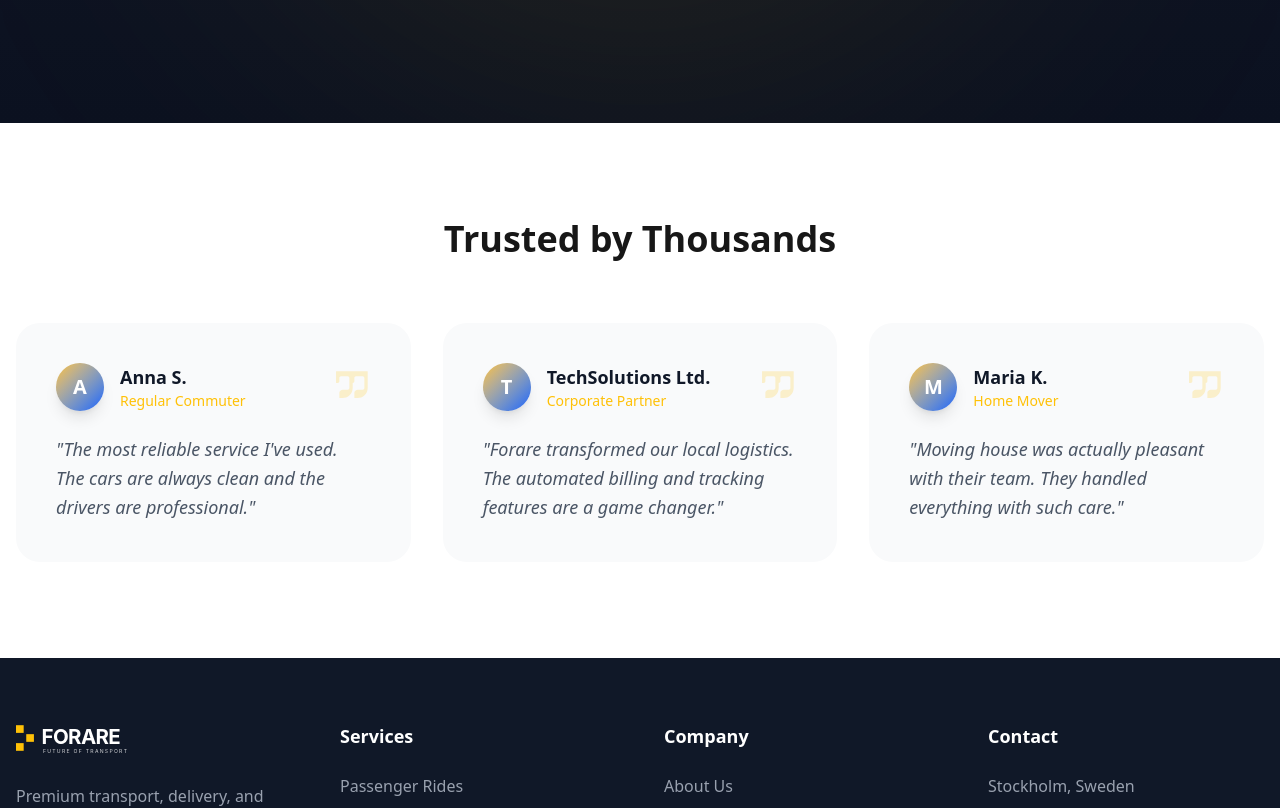
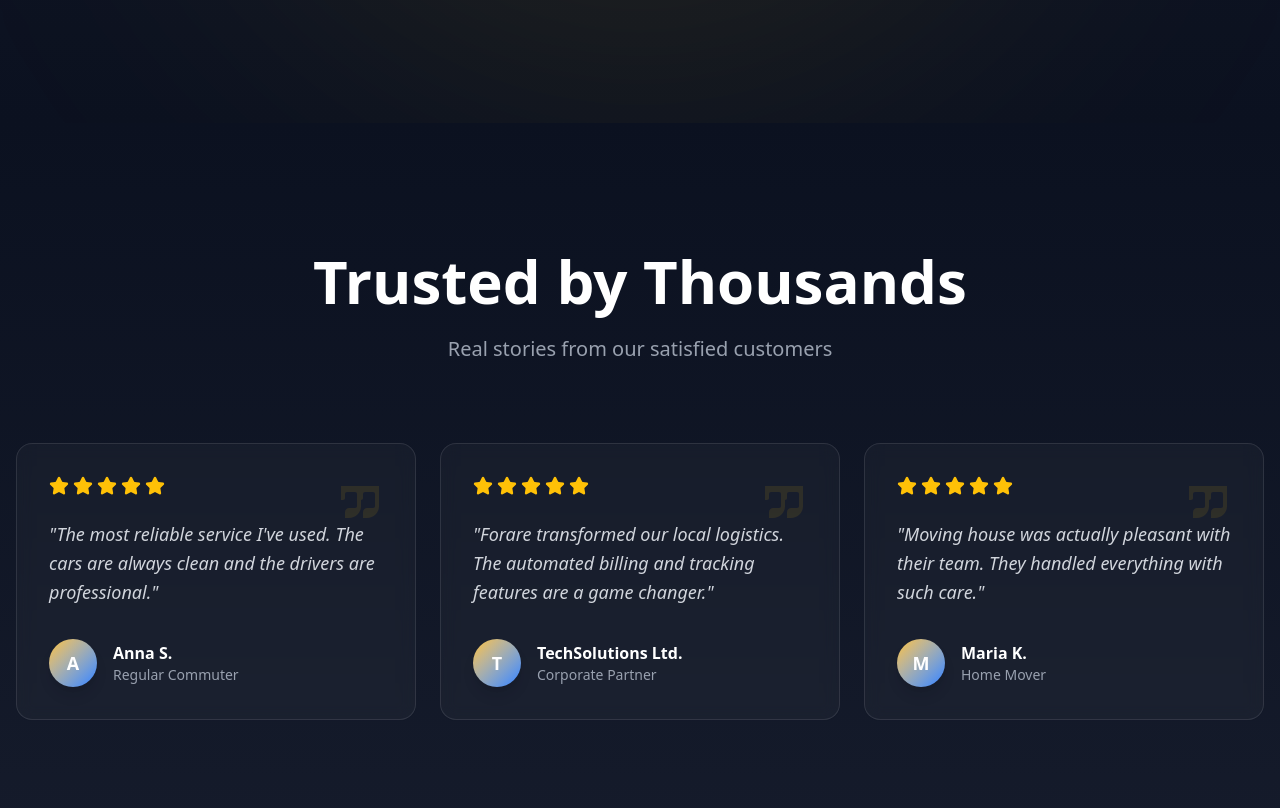
Before and after one commit to amjadjamshad99884-creator/Forare, a Next.js app: page / in a window 1280 px wide. Shown: the part 3420-4228 px from the top of the page. Built offline with nearby package versions, Linux system fonts and the light colour scheme; no server answers; the database is empty.

Commit message:
Update testimonials section with dark theme

```diff
--- a/src/app/page.tsx
+++ b/src/app/page.tsx
@@ -359,30 +359,52 @@
         </div>
       </section>
 
-      {/* Testimonials (Refined) */}
-      <section className="py-24 bg-white">
+      {/* Testimonials - Dark & Modern */}
+      <section className="py-32 bg-gradient-to-b from-[#0B1120] to-[#151B2B]">
         <div className="container mx-auto px-4">
-          <h2 className="text-4xl font-bold text-center mb-16">Trusted by Thousands</h2>
-          <div className="grid md:grid-cols-3 gap-8">
+          <FadeIn className="text-center mb-20">
+            <h2 className="text-5xl md:text-6xl font-bold text-white mb-6">Trusted by Thousands</h2>
+            <p className="text-xl text-gray-400">Real stories from our satisfied customers</p>
+          </FadeIn>
+
+          <div className="grid md:grid-cols-3 gap-6">
             {[
-              { name: "Anna S.", role: "Regular Commuter", text: "The most reliable service I've used. The cars are always clean and the drivers are professional." },
-              { name: "TechSolutions Ltd.", role: "Corporate Partner", text: "Forare transformed our local logistics. The automated billing and tracking features are a game changer." },
-              { name: "Maria K.", role: "Home Mover", text: "Moving house was actually pleasant with their team. They handled everything with such care." },
+              { name: "Anna S.", role: "Regular Commuter", text: "The most reliable service I've used. The cars are always clean and the drivers are professional.", rating: 5 },
+              { name: "TechSolutions Ltd.", role: "Corporate Partner", text: "Forare transformed our local logistics. The automated billing and tracking features are a game changer.", rating: 5 },
+              { name: "Maria K.", role: "Home Mover", text: "Moving house was actually pleasant with their team. They handled everything with such care.", rating: 5 },
             ].map((testimonial, index) => (
-              <FadeIn key={index} delay={index * 0.1} className="bg-gray-50 p-10 rounded-3xl relative">
-                <div className="absolute top-10 right-10 text-primary/20">
-                  <svg width="40" height="40" viewBox="0 0 24 24" fill="currentColor"><path d="M14.017 21L14.017 18C14.017 16.8954 14.9124 16 16.017 16H19.017C19.5693 16 20.017 15.5523 20.017 15V9C20.017 8.44772 19.5693 8 19.017 8H15.017C14.4647 8 14.017 8.44772 14.017 9V11C14.017 11.5523 13.5693 12 13.017 12H12.017V5H22.017V15C22.017 18.3137 19.3307 21 16.017 21H14.017ZM5.0166 21L5.0166 18C5.0166 16.8954 5.91203 16 7.0166 16H10.0166C10.5689 16 11.0166 15.5523 11.0166 15V9C11.0166 8.44772 10.5689 8 10.0166 8H6.0166C5.46432 8 5.0166 8.44772 5.0166 9V11C5.0166 11.5523 4.56889 12 4.0166 12H3.0166V5H13.0166V15C13.0166 18.3137 10.3303 21 7.0166 21H5.0166Z" /></svg>
-                </div>
-                <div className="flex items-center mb-6">
-                  <div className="w-12 h-12 bg-gradient-to-br from-primary to-blue-600 rounded-full flex items-center justify-center text-white font-bold text-xl mr-4 shadow-lg">
-                    {testimonial.name[0]}
+              <FadeIn key={index} delay={index * 0.1} className="group">
+                <div className="relative h-full bg-white/[0.03] backdrop-blur-sm border border-white/10 rounded-2xl p-8 hover:bg-white/[0.05] transition-all duration-500">
+                  {/* Quote icon */}
+                  <div className="absolute top-8 right-8 text-primary/10 group-hover:text-primary/20 transition-colors">
+                    <svg width="48" height="48" viewBox="0 0 24 24" fill="currentColor">
+                      <path d="M14.017 21L14.017 18C14.017 16.8954 14.9124 16 16.017 16H19.017C19.5693 16 20.017 15.5523 20.017 15V9C20.017 8.44772 19.5693 8 19.017 8H15.017C14.4647 8 14.017 8.44772 14.017 9V11C14.017 11.5523 13.5693 12 13.017 12H12.017V5H22.017V15C22.017 18.3137 19.3307 21 16.017 21H14.017ZM5.0166 21L5.0166 18C5.0166 16.8954 5.91203 16 7.0166 16H10.0166C10.5689 16 11.0166 15.5523 11.0166 15V9C11.0166 8.44772 10.5689 8 10.0166 8H6.0166C5.46432 8 5.0166 8.44772 5.0166 9V11C5.0166 11.5523 4.56889 12 4.0166 12H3.0166V5H13.0166V15C13.0166 18.3137 10.3303 21 7.0166 21H5.0166Z" />
+                    </svg>
                   </div>
-                  <div>
-                    <h4 className="font-bold text-lg text-gray-900">{testimonial.name}</h4>
-                    <p className="text-sm text-primary font-medium">{testimonial.role}</p>
+
+                  {/* Rating */}
+                  <div className="flex gap-1 mb-6">
+                    {[...Array(testimonial.rating)].map((_, i) => (
+                      <Star key={i} className="w-5 h-5 fill-primary text-primary" />
+                    ))}
+                  </div>
+
+                  {/* Testimonial text */}
+                  <p className="text-gray-300 text-lg leading-relaxed mb-8 italic">
+                    "{testimonial.text}"
+                  </p>
+
+                  {/* Author */}
+                  <div className="flex items-center gap-4">
+                    <div className="w-12 h-12 rounded-full bg-gradient-to-br from-primary to-blue-500 flex items-center justify-center text-white font-bold text-lg shadow-lg">
+                      {testimonial.name[0]}
+                    </div>
+                    <div>
+                      <h4 className="font-bold text-white">{testimonial.name}</h4>
+                      <p className="text-sm text-gray-400">{testimonial.role}</p>
+                    </div>
                   </div>
                 </div>
-                <p className="text-gray-600 italic text-lg leading-relaxed">"{testimonial.text}"</p>
               </FadeIn>
             ))}
           </div>
```
